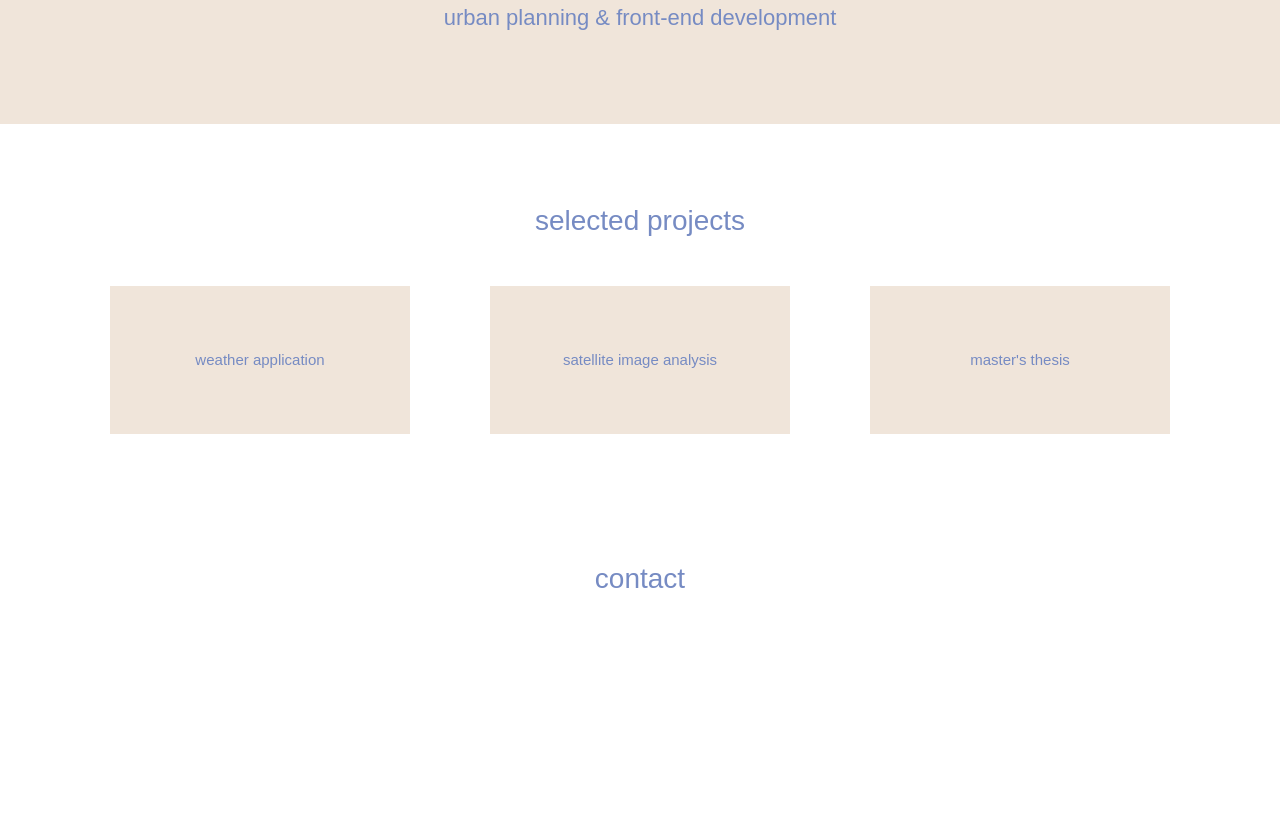
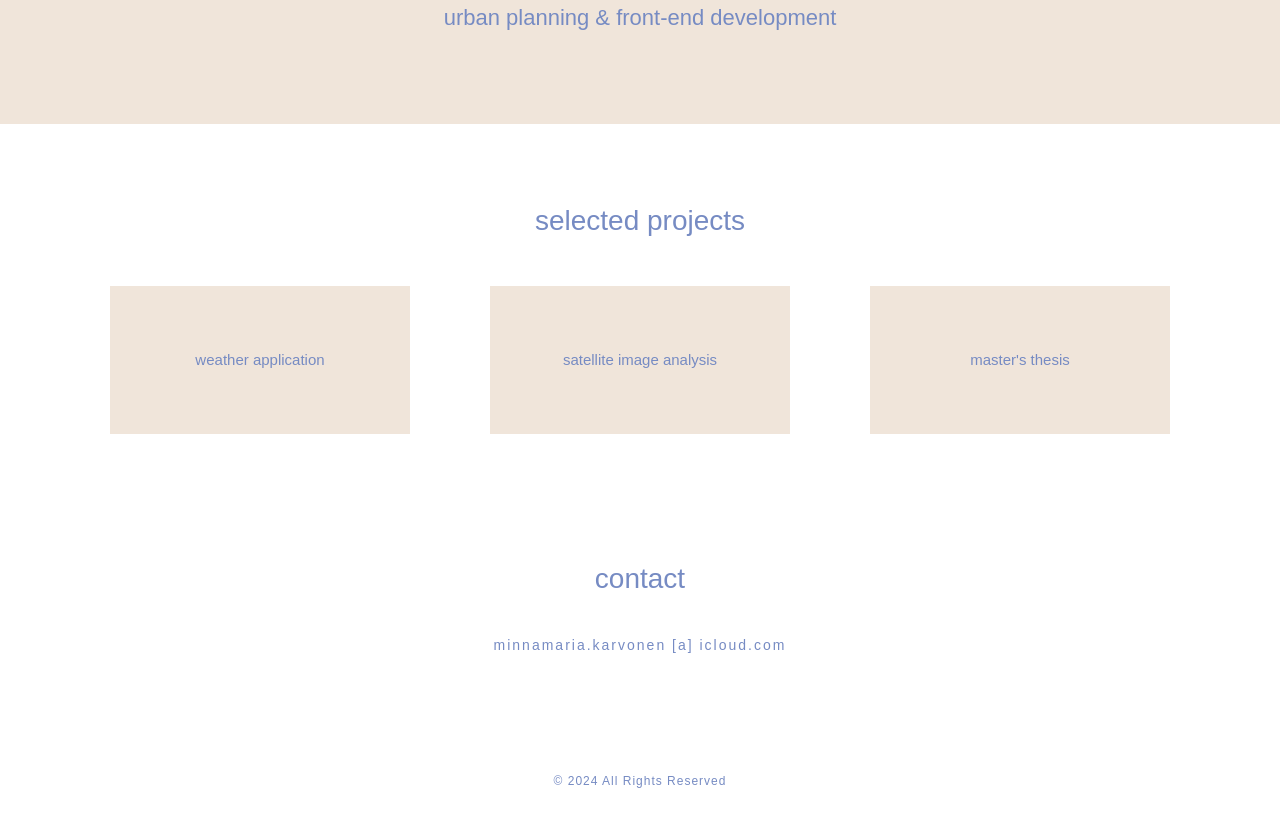
Before and after one commit to minskunn/portfolio-project, a plain HTML site: page index.html in a window 1280 px wide. Shown: the part 212-1036 px from the top of the page. Before the commit the page ends 815 px from the top, so only its background shows below. Drawn offline with nearby package versions, Linux system fonts and the light colour scheme; a web font is replaced by a local one.

Commit message:
added contact details & footer

```diff
--- a/index.html
+++ b/index.html
@@ -50,6 +50,11 @@
       </div>
     </div>
     <h3 class="text-center">contact</h3>
+    <p class="text-center email">minnamaria.karvonen [a] icloud.com</p>
+    <footer>
+      <div class="socials-footer"></div>
+      <div class="copyrights text-center">© 2024 All Rights Reserved</div>
+    </footer>
     <script
       src="https://cdn.jsdelivr.net/npm/bootstrap@5.3.3/dist/js/bootstrap.bundle.min.js"
       integrity="sha384-YvpcrYf0tY3lHB60NNkmXc5s9fDVZLESaAA55NDzOxhy9GkcIdslK1eN7N6jIeHz"
--- a/style.css
+++ b/style.css
@@ -55,3 +55,18 @@ a {
   text-decoration: none;
   color: var(--secondary-color);
 }
+
+.email {
+  font-size: 14px;
+  color: var(--secondary-color);
+  letter-spacing: 2px;
+  margin-top: 40px;
+}
+
+footer {
+  font-size: 12px;
+  letter-spacing: 1px;
+  color: var(--secondary-color);
+  padding-top: 100px;
+  padding-bottom: 40px;
+}
```
